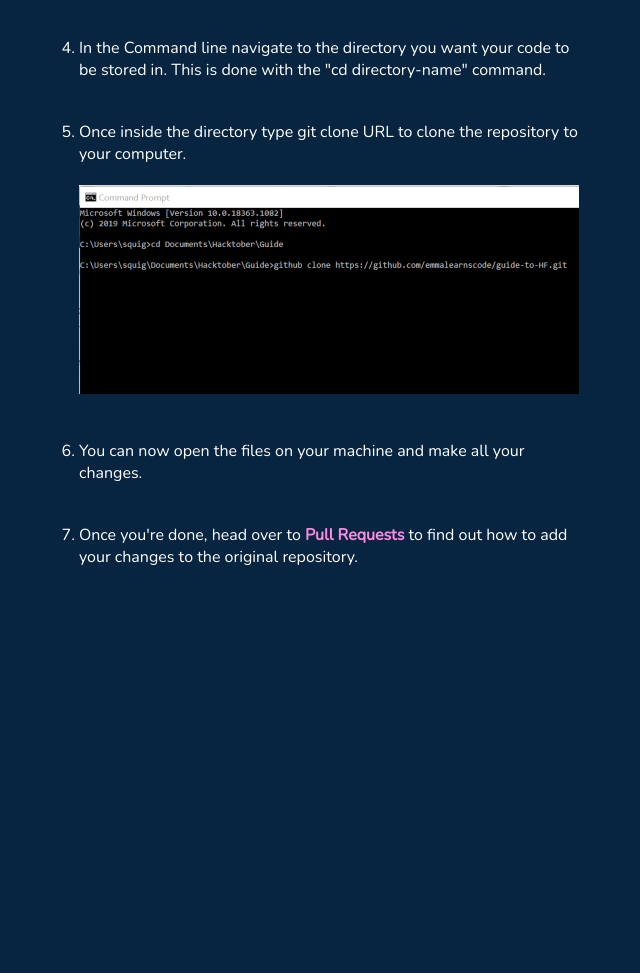
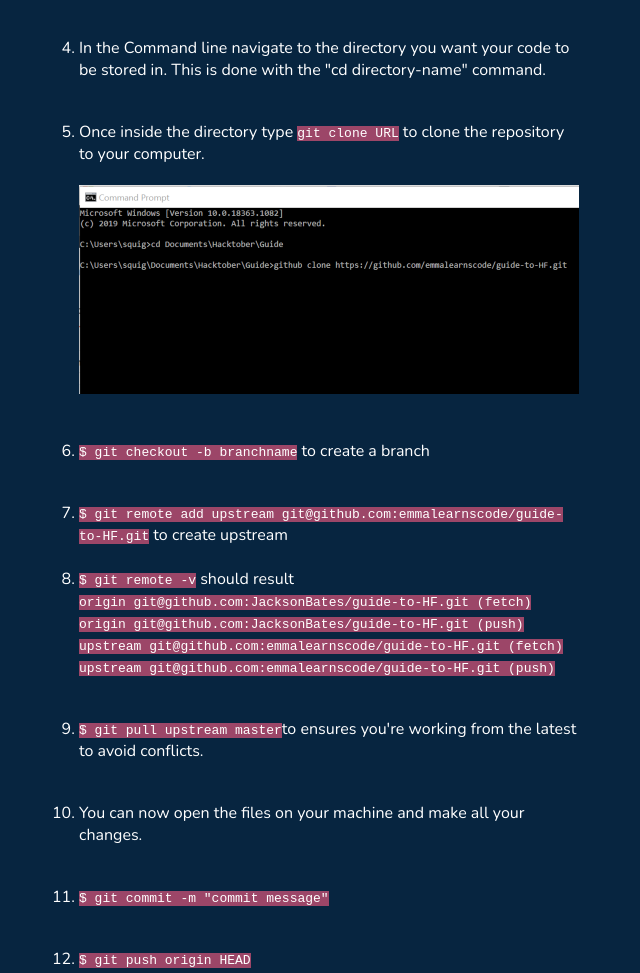
Before and after one commit to EmmaDawsonDev/guide-to-HF, a plain HTML site: page fork.html in a window 1280 px wide. Shown: the part 1207-2180 px from the top of the page, without its empty margins (331-971 px from the left). Before the commit the page ends 1825 px from the top, so only its background shows below. Drawn offline with nearby package versions, Linux system fonts and the light colour scheme.

Commit message:
made changes on fork.html

```diff
--- a/fork.html
+++ b/fork.html
@@ -43,10 +43,24 @@
                         <img class="GH-img" src="./img/repo-clone-link.png" alt="Image highlighting how to copy the github link ready for cloning">
                     </li>
                     <li>In the Command line navigate to the directory you want your code to be stored in. This is done with the "cd directory-name" command.</li>
-                    <li>Once inside the directory type git clone URL to clone the repository to your computer.
+                    <li>Once inside the directory type <code>git clone URL</code>  to clone the repository to your computer.
                         <img class="GH-img" src="./img/repo-git-clone.png" alt="Image showing the command line command git clone URL">
                     </li>
+                    <li><code>$ git checkout -b branchname</code>  to create a branch</li>
+                    <li><code>$ git remote add upstream git@github.com:emmalearnscode/guide-to-HF.git</code>  to create upstream</li> <br>
+                    <li>
+                      <code>$ git remote -v</code>  should result <br>
+                      <code>
+                        origin	git@github.com:JacksonBates/guide-to-HF.git (fetch)
+                        origin	git@github.com:JacksonBates/guide-to-HF.git (push)
+                        upstream	git@github.com:emmalearnscode/guide-to-HF.git (fetch)
+                        upstream	git@github.com:emmalearnscode/guide-to-HF.git (push)
+                      </code>
+                    </li>
+                    <li><code>$ git pull upstream master</code>to ensures you're working from the latest to avoid conflicts.</li>
                     <li>You can now open the files on your machine and make all your changes.</li>
+                    <li><code>$ git commit -m "commit message"</code> </li>
+                    <li><code>$ git push origin HEAD </code></li>
                     <li>Once you're done, head over to <a href="pull.html">Pull Requests</a> to find out how to add your changes to the original repository.</li>
                 </ol>
 
```
